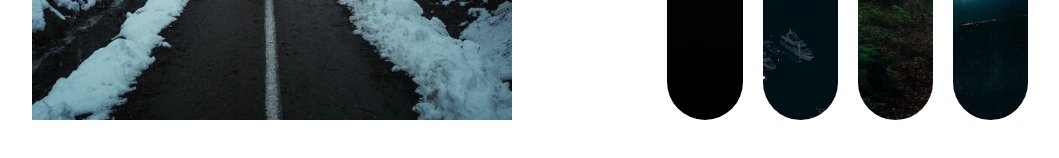
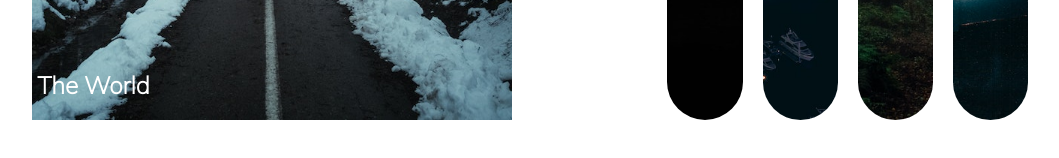
Before and after one commit to Benziza/Expanding-Cards-, a plain HTML site: page index.html in a window 1280 px wide. Shown: the part 600-758 px from the top of the page, without its empty margins (178-1237 px from the left). Drawn offline with Linux system fonts and the light colour scheme.

Commit message:
Fix problem of opactity

```diff
--- a/style.css
+++ b/style.css
@@ -41,6 +41,9 @@ body {
 .panel.active {
   flex: 5;
 }
+.panel.active h3 {
+  opacity: 1;
+}
 
 @media (max-width: 480px) {
   .container {
```
